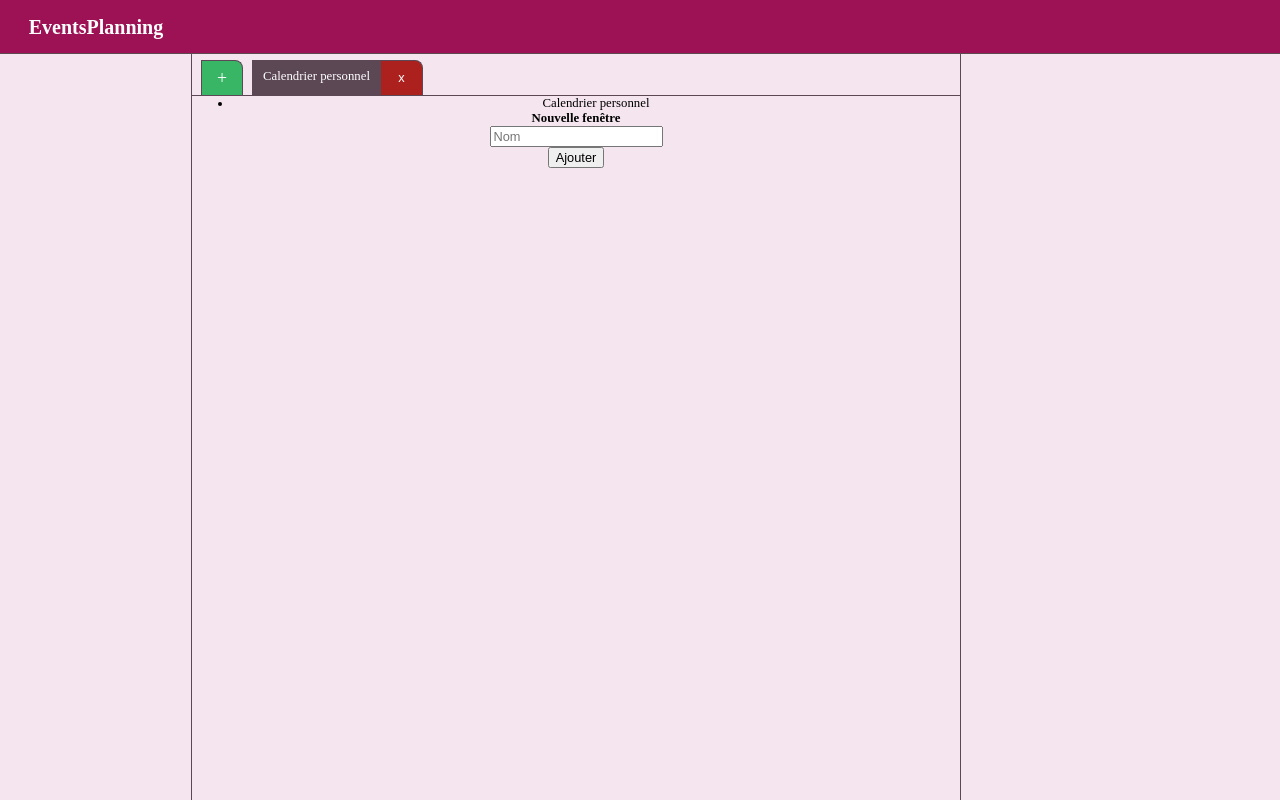
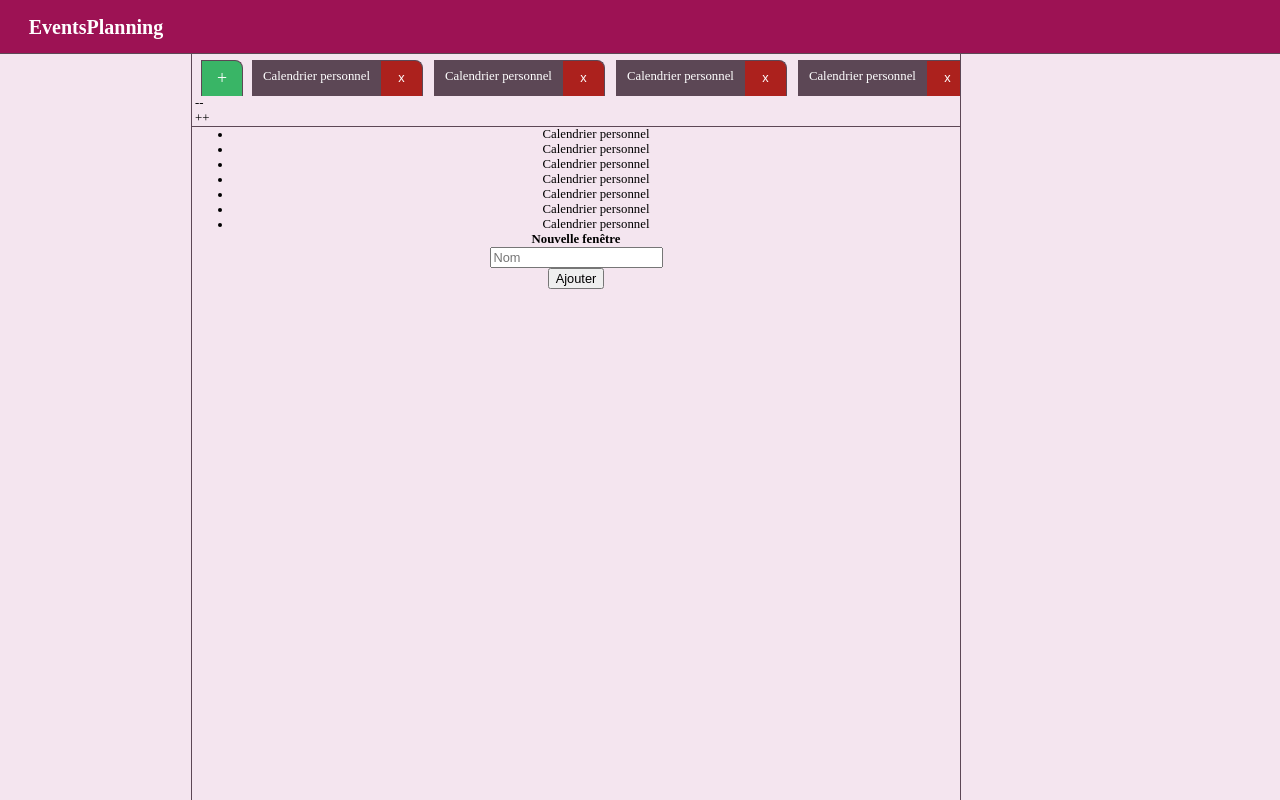
Before and after one commit to SimonMulquin/EventsPlanning, a React (Create React App) app in the folder client/: page / in a window 1280 px wide. Built offline with nearby package versions, Linux system fonts and the light colour scheme.

Commit message:
scroll boost

```diff
--- a/client/src/configs/initialViewContents.js
+++ b/client/src/configs/initialViewContents.js
@@ -11,5 +11,47 @@ export default [
     state: {
       targetedDate,
     }
+  },
+  {
+    component: 'MonthCalendar',
+    title: 'Calendrier personnel',
+    state: {
+      targetedDate,
+    }
+  },
+  {
+    component: 'MonthCalendar',
+    title: 'Calendrier personnel',
+    state: {
+      targetedDate,
+    }
+  },
+  {
+    component: 'MonthCalendar',
+    title: 'Calendrier personnel',
+    state: {
+      targetedDate,
+    }
+  },
+  {
+    component: 'MonthCalendar',
+    title: 'Calendrier personnel',
+    state: {
+      targetedDate,
+    }
+  },
+  {
+    component: 'MonthCalendar',
+    title: 'Calendrier personnel',
+    state: {
+      targetedDate,
+    }
+  },
+  {
+    component: 'MonthCalendar',
+    title: 'Calendrier personnel',
+    state: {
+      targetedDate,
+    }
   }
 ]
--- a/client/src/ui/Layout/ViewNavigation/main.jsx
+++ b/client/src/ui/Layout/ViewNavigation/main.jsx
@@ -1,4 +1,4 @@
-import React from 'react';
+import React, {Component} from 'react';
 import { connect } from 'react-redux';
 import { withRouter } from 'react-router-dom';
 
@@ -6,9 +6,32 @@ import { deleteView } from 'api/redux';
 
 import { Container, Option, SLink, Delete , Add} from './style';
 
-const ViewNavigation = ({options, match: { params }, del }) => {
+class ViewNavigation extends Component {
+  constructor(props) {
+    super(props);
+
+    this.preventScroll = true;
+  };
+
+  render() {
+    const { options, match: { params }, del } = this.props;
+
+    const scroll = (initialSpeed, delay = 1) => {
+      const prevScroll = this.container.scrollLeft;
+      this.container.scrollLeft = prevScroll+ initialSpeed;
+      console.log(prevScroll, initialSpeed);
+      return this.preventScroll ? false :
+        setTimeout(
+          ()  => scroll(
+            initialSpeed * Math.ceil(delay/10),
+            delay + 1
+          ),
+          80
+        );
+    };
+
     return (
-    <Container>
+      <Container innerRef={node => this.container = node} >
         <Option>
           <Add active={!params.view} add to='/' >
             +
@@ -22,8 +45,11 @@ const ViewNavigation = ({options, match: { params }, del }) => {
             <Delete onClick={e => { e.preventDefault(); del(index) }} >x</Delete>
           </Option>
         ))}
+        <div onMouseOver={() => {this.preventScroll = false; scroll(-1);}} onMouseLeave={() => this.preventScroll = true} >--</div>
+        <div onMouseOver={() => { this.preventScroll = false; scroll(1);}} onMouseLeave={() => this.preventScroll = true} >++</div>
       </Container>
     );
+  };
 };
 
 export default withRouter(connect(null, d => ({
--- a/client/src/ui/Layout/ViewNavigation/style.jsx
+++ b/client/src/ui/Layout/ViewNavigation/style.jsx
@@ -5,18 +5,19 @@ import { Link } from 'react-router-dom';
 export const Container = styled.ul`
   display: block;
   position: relative;
-  height: ${({ theme }) => theme.view.navigation.height};
+  height: auto;
   width: 100%;
-  padding: 0 0 0 3px;
+  padding: 0 ${({ theme }) => theme.view.navigation.height} 0 3px;
   border-bottom: ${({ theme }) => theme.layout.border};
-  overflow: hidden;
+  overflow-y: auto;
+  white-space: nowrap;
 `;
 
 export const Option = styled.li`
   display: inline-block;
   position: relative;
   width: auto;
-  height: 100%;
+  height: ${({ theme }) => theme.view.navigation.height};
   padding: 0;
 `;
 
@@ -54,7 +55,7 @@ export const Delete = styled.button`
   padding: 0;
   border-radius: 0 8px 0 0;
   overflow: hidden;
-  margin-right: 6px;
+  margin-right: 8px;
   cursor: pointer;
   border-top: ${({ theme }) => theme.layout.border};
   border-right: ${({ theme }) => theme.layout.border};
--- a/client/src/ui/ViewContents/Calendars/Month/style.jsx
+++ b/client/src/ui/ViewContents/Calendars/Month/style.jsx
@@ -5,6 +5,7 @@ import styled from 'styled-components';
   position: relative;
   color: ${({ theme }) => theme.secondaryColor};
   height: auto;
+  padding-bottom: 1em;
 `;
 
 export const Calendar = styled.div`
--- a/client/src/ui/ViewContents/Tools/ViewsManager/main.jsx
+++ b/client/src/ui/ViewContents/Tools/ViewsManager/main.jsx
@@ -1,5 +1,4 @@
 import React, { Component } from 'react';
-import { reduxForm } from 'redux-form';
 import { connect } from 'react-redux';
 
 import { addView } from 'api/redux';
```
Lines whose indentation alone changed are shown as unchanged.
